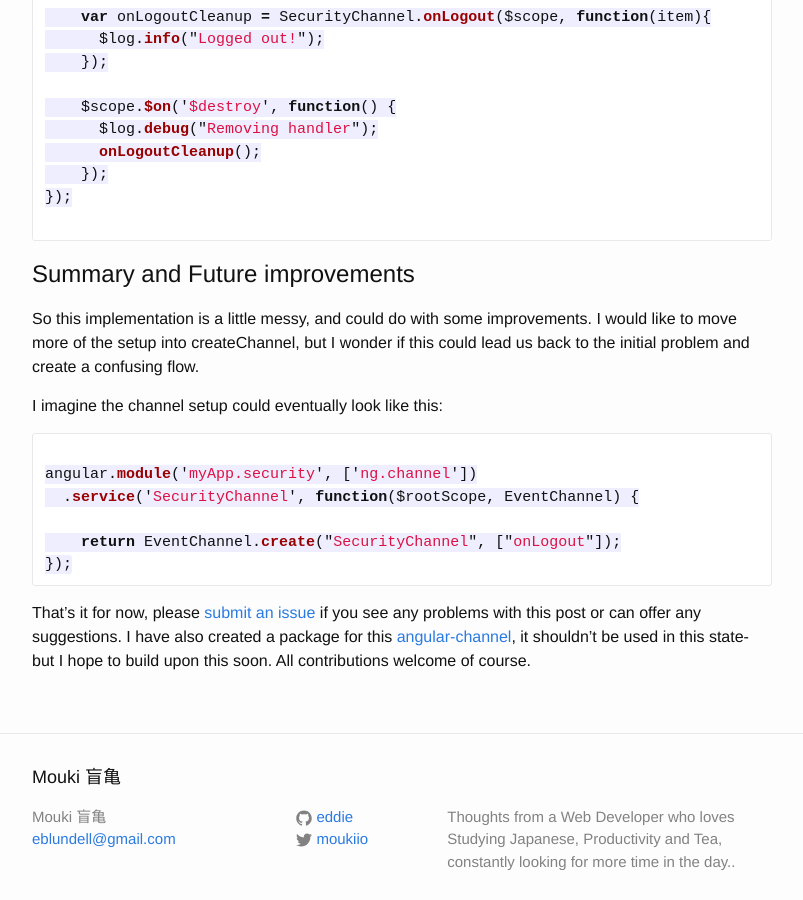
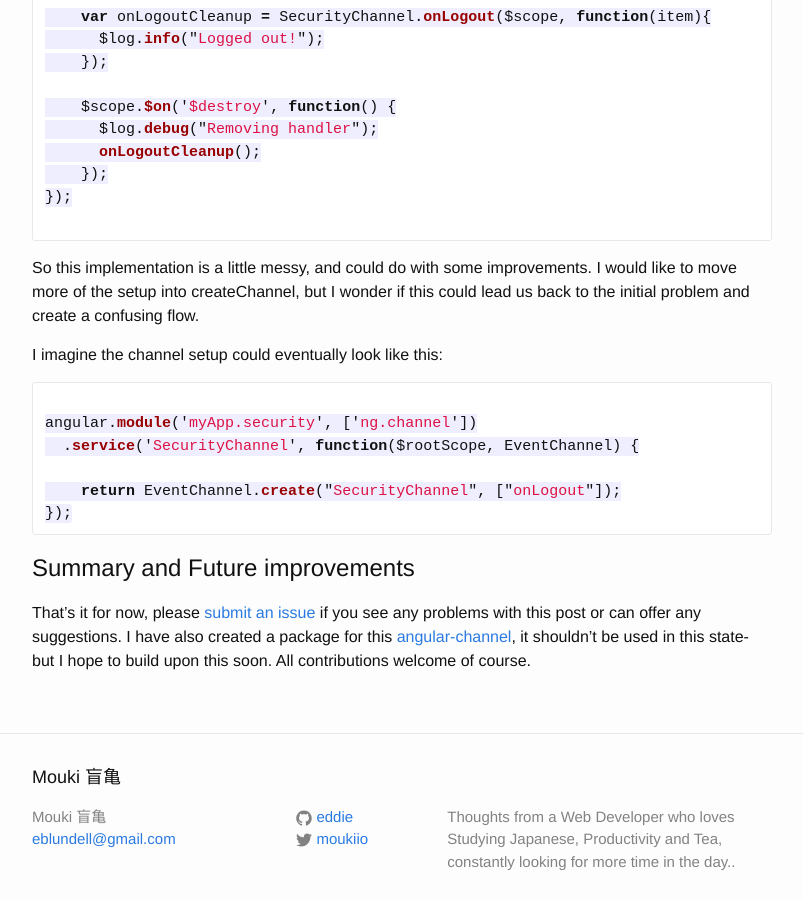
Before and after one commit to eddie/eddie.github.io, a Jekyll site: the page built from _posts/2015-02-28-angularjs-component-communication.md, in a window 1280 px wide and 900 px high, scrolled down 3999 px. Shown: the whole window, without its empty margins (238-1041 px from the left). Built offline with Jekyll 4.4.1, drawn with Linux system fonts in a browser that asks for light colours; Markdown is read by kramdown in place of the engine named in the settings; part of the change alters nothing that is shown.

````diff
--- a/_posts/2015-02-28-angularjs-component-communication.md
+++ b/_posts/2015-02-28-angularjs-component-communication.md
@@ -182,7 +182,6 @@ angular.module('myApp.view1', ['ngRoute', 'myApp.security'])
 
 ```
 
-# Summary and Future improvements
 
 So this implementation is a little messy, and could do with some improvements. I would like to move more of the setup into createChannel, but I wonder if this could lead us back to the initial problem and create a confusing flow.
 
@@ -197,4 +196,7 @@ angular.module('myApp.security', ['ng.channel'])
 });
 ```
 
+# Summary and Future improvements
+
+
 That's it for now, please [submit an issue](https://github.com/eddie/eddie.github.io/issues) if you see any problems with this post or can offer any suggestions.  I have also created a package for this [angular-channel](https://github.com/eddie/angular-channel), it shouldn't be used in this state- but I hope to build upon this soon. All contributions welcome of course.
````
